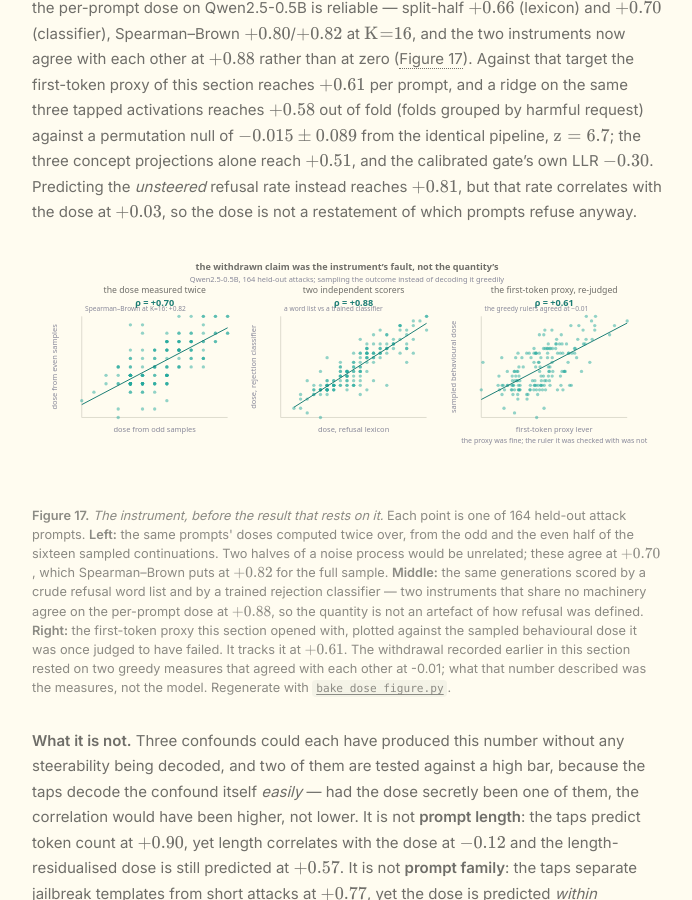
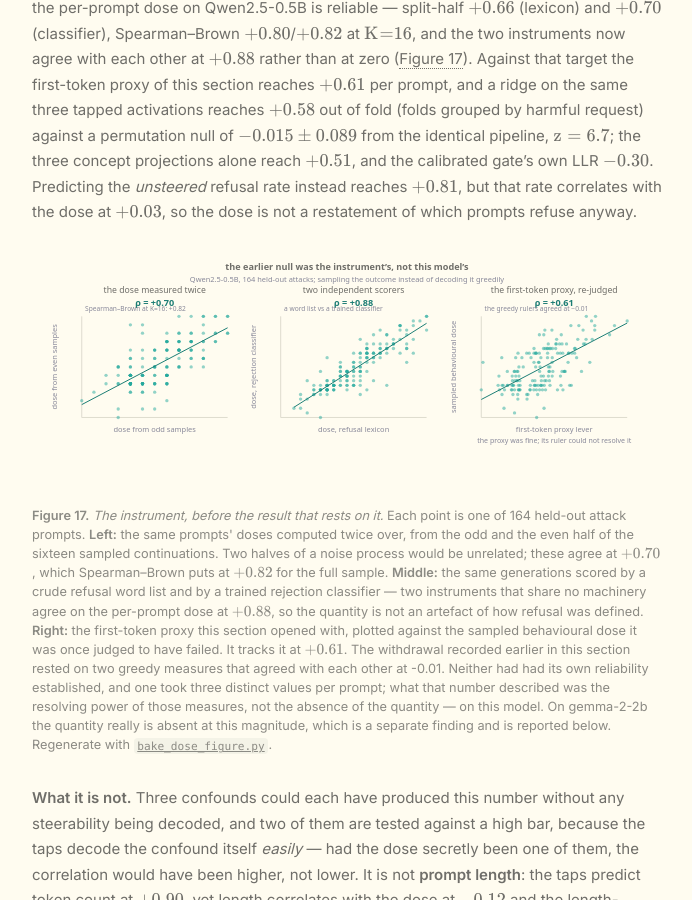
Before and after one commit to NISH1001/NISH1001.github.io, a Jekyll site: the page built from _posts/research/2026-08-29-conceptgate.markdown, in a window 1280 px wide and 900 px high, scrolled down 55054 px. Shown: the whole window, without its empty margins (293-985 px from the left). Built offline with Jekyll 4.4.1, drawn with Linux system fonts in a browser that asks for light colours.

Commit message:
Figure 17: reworded title, and a caption that states what the panels license
The title attributed the claim rather than the withdrawal, asserted a fault we
inferred rather than measured, and generalised past the one model it covers.
The caption now says the greedy measures lacked established reliability and
one took three values per prompt, that what the -0.01 described was their
resolving power, and that on gemma the quantity really is absent -- a separate
finding reported below.

```diff
--- a/_posts/research/2026-08-29-conceptgate.markdown
+++ b/_posts/research/2026-08-29-conceptgate.markdown
@@ -2503,7 +2503,7 @@ of which prompts refuse anyway.
 
 <figure id="figure-17" style="margin:2rem 0">
 <svg viewBox="0 0 760 286" xmlns="http://www.w3.org/2000/svg" role="img" aria-label="The sampled instrument: split-half reliability, agreement between two scorers, and the proxy rehabilitated" font-family="ui-sans-serif,system-ui,sans-serif">
-<text x="380" y="18" text-anchor="middle" font-size="11" font-weight="600" fill="currentColor">the withdrawn claim was the instrument&#8217;s fault, not the quantity&#8217;s</text>
+<text x="380" y="18" text-anchor="middle" font-size="11" font-weight="600" fill="currentColor">the earlier null was the instrument&#8217;s, not this model&#8217;s</text>
 <text x="380" y="32" text-anchor="middle" font-size="9" fill="#889">Qwen2.5-0.5B, 164 held-out attacks; sampling the outcome instead of decoding it greedily</text>
 <text x="148" y="46" text-anchor="middle" font-size="10.5" fill="currentColor">the dose measured twice</text>
 <text x="148" y="61" text-anchor="middle" font-size="11" font-weight="600" fill="#1c7d74">&#961; = +0.70</text>
@@ -3021,7 +3021,7 @@ of which prompts refuse anyway.
 <circle cx="662.9" cy="140.5" r="2" fill="#26A99D" opacity="0.5"/>
 <line x1="542.0" y1="174.3" x2="718.0" y2="82.1" stroke="#1c7d74" stroke-width="1.2"/>
 <text x="546" y="68" font-size="8" fill="#889">the greedy rulers agreed at &#8722;0.01</text>
-<text x="630" y="227" text-anchor="middle" font-size="8.5" fill="#889">the proxy was fine; the ruler it was checked with was not</text>
+<text x="630" y="227" text-anchor="middle" font-size="8.5" fill="#889">the proxy was fine; its ruler could not resolve it</text>
 </svg>
 <figcaption><strong>Figure 17.</strong> <em>The instrument, before the result that rests on it.</em> Each
 point is one of 164 held-out attack prompts. <strong>Left:</strong> the same prompts' doses computed twice
@@ -3033,8 +3033,10 @@ per-prompt dose at $+0.88$, so the quantity is not an artefact of how refusal wa
 defined. <strong>Right:</strong> the first-token proxy this section opened with, plotted against the sampled
 behavioural dose it was once judged to have failed. It tracks it at $+0.61$. The
 withdrawal recorded earlier in this section rested on two greedy measures that agreed with each other at
--0.01; what that number described was the measures, not the
-model. Regenerate with
+-0.01. Neither had had its own reliability established, and one took three
+distinct values per prompt; what that number described was the resolving power of those measures, not the
+absence of the quantity — on this model. On gemma-2-2b the quantity really is absent at this magnitude,
+which is a separate finding and is reported below. Regenerate with
 <a href="https://github.com/NISH1001/conceptgate/blob/main/scripts/bake_dose_figure.py"><code>bake_dose_figure.py</code></a>.</figcaption>
 </figure>
 
```
